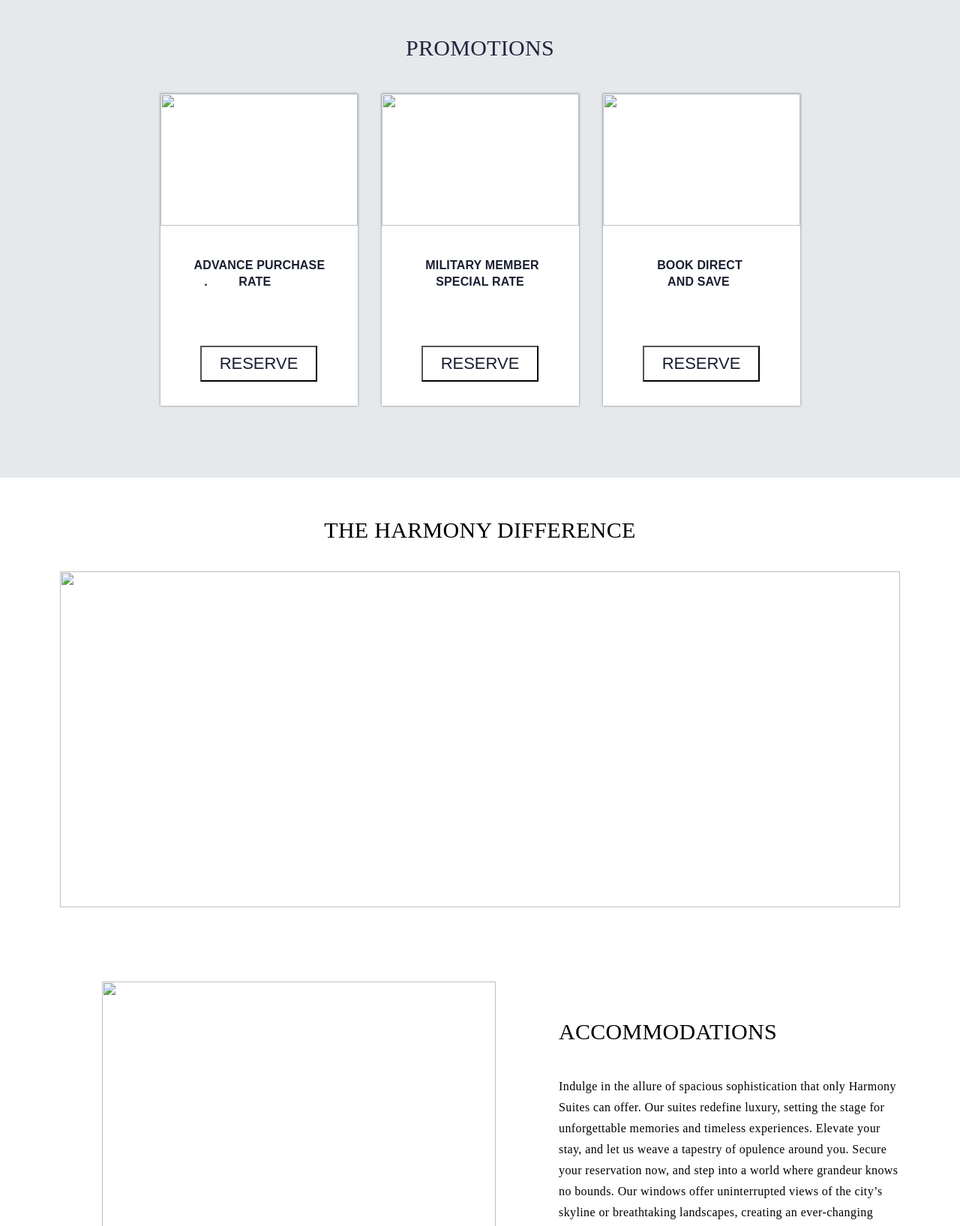
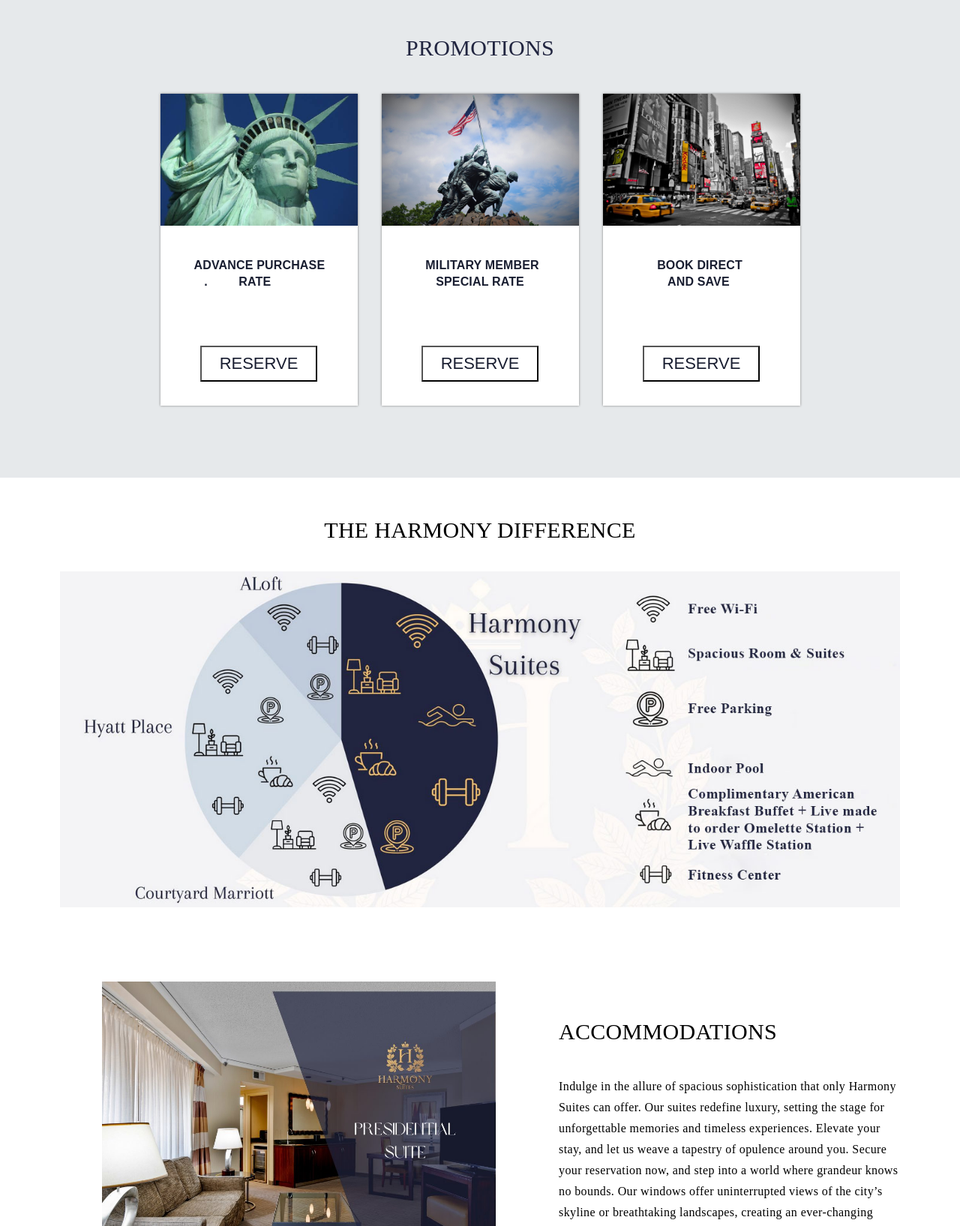
Before and after one commit to AJMALAJU3/harmonyclone, a plain HTML site: page index.html in a window 1280 px wide. Shown: the part 1780-3415 px from the top of the page at 75% size. Drawn offline with nearby package versions, Linux system fonts and the light colour scheme; the site is published under a folder, as on GitHub Pages, so addresses that start at the root find nothing; a web font is replaced by a local one.

Commit message:
Update index.html

```diff
--- a/index.html
+++ b/index.html
@@ -73,7 +73,7 @@
         </div>
         <div class="secondset">
             <div class="D5-image">
-                <img src="/imgtri.jpg" alt="" class="imgtri">
+                <img src="imgtri.jpg" alt="" class="imgtri">
             </div>
         </div>
         <div class="thirdset">
@@ -153,7 +153,7 @@
         </div>
         <div class="card">
             <div class="cards">
-                <div class="D6-img"><img class="primg" src="/primg-1.jpg" alt=""></div>
+                <div class="D6-img"><img class="primg" src="primg-1.jpg" alt=""></div>
                 <div class="excd">
                     <div class="excda">
                         <h2 class="D6-cdtx">ADVANCE PURCHASE&nbsp; &nbsp;&nbsp;&nbsp;.&nbsp;&nbsp;&nbsp;&nbsp;&nbsp;&nbsp;&nbsp;&nbsp;&nbsp;RATE</h2>
@@ -164,7 +164,7 @@
                 </div>
             </div>
             <div class="cards">
-                <div class="D6-img"><img class="primg" src="/primg-2.jpg" alt=""></div>
+                <div class="D6-img"><img class="primg" src="primg-2.jpg" alt=""></div>
                 <div class="excd">
                     <div class="excda">
                         <h2 class="D6-cdtx">&nbsp;&nbsp;&nbsp;MILITARY MEMBER &nbsp;&nbsp;&nbsp;&nbsp;&nbsp;&nbsp;SPECIAL RATE</h2>
@@ -175,7 +175,7 @@
                 </div>
             </div>
             <div class="cards">
-                <div class="D6-img"><img class="primg" src="/primg3.jpg" alt=""></div>
+                <div class="D6-img"><img class="primg" src="primg3.jpg" alt=""></div>
                 <div class="excd">
                     <div class="excda">
                         <h2 class="D6-cdtx">&nbsp;&nbsp;&nbsp;&nbsp;&nbsp;&nbsp;BOOK DIRECT &nbsp;&nbsp;&nbsp;&nbsp;&nbsp;&nbsp;&nbsp;&nbsp;&nbsp;AND SAVE</h2>
@@ -192,7 +192,7 @@
             <h2 class="D7-hd">THE HARMONY DIFFERENCE</h2>
         </div>
         <div class="tb-img">
-            <img src="/D7img.jpg" class="tb-img" alt="">
+            <img src="D7img.jpg" class="tb-img" alt="">
         </div>
     </div>
 
@@ -200,7 +200,7 @@
     <div class="D8">
         <div class="lt-img">
             <div>
-                <img src="/D8img.jpg" class="D8img" alt="">
+                <img src="D8img.jpg" class="D8img" alt="">
             </div>
         </div>
         <div class="rt-text">
@@ -216,7 +216,7 @@
         </div>
         <div class="setb">
             <div>
-                <img src="/d9img.jpg" class="D9img" alt="">
+                <img src="d9img.jpg" class="D9img" alt="">
             </div>
         </div>
     </div>
```
